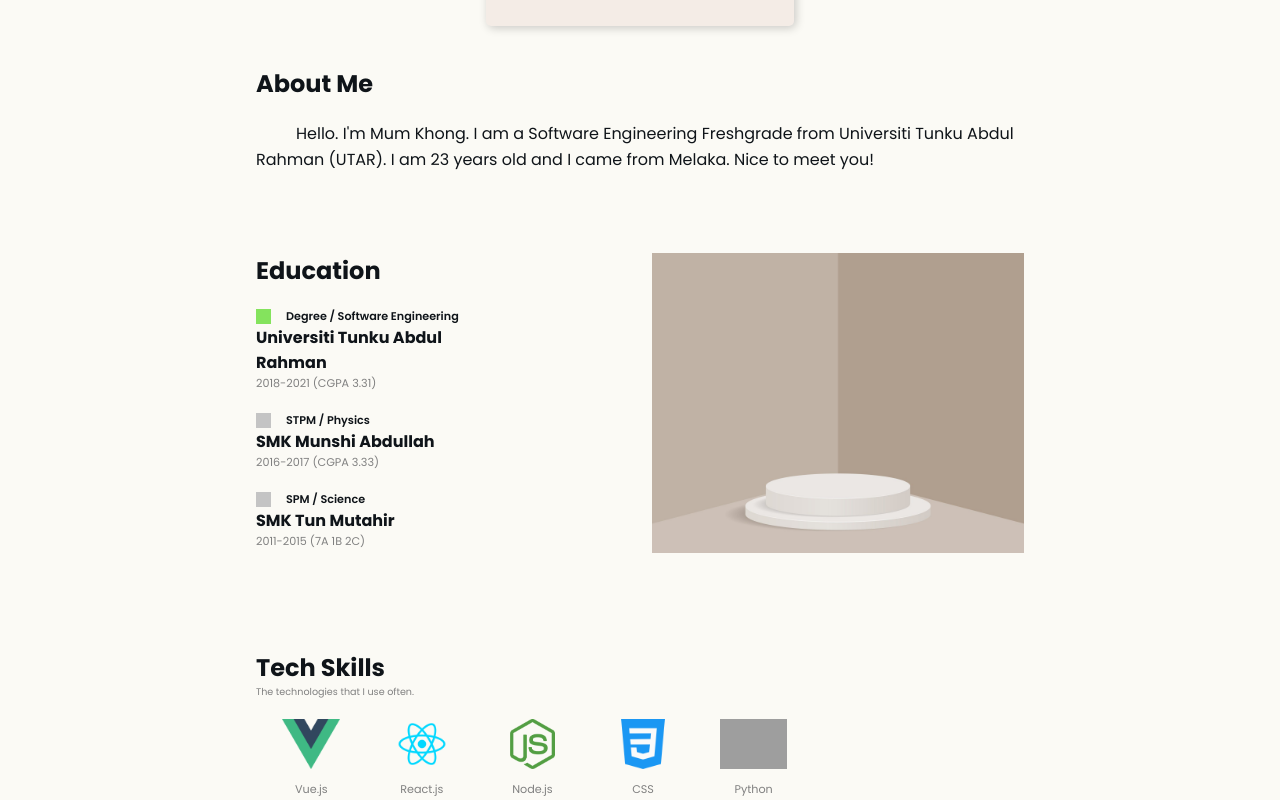
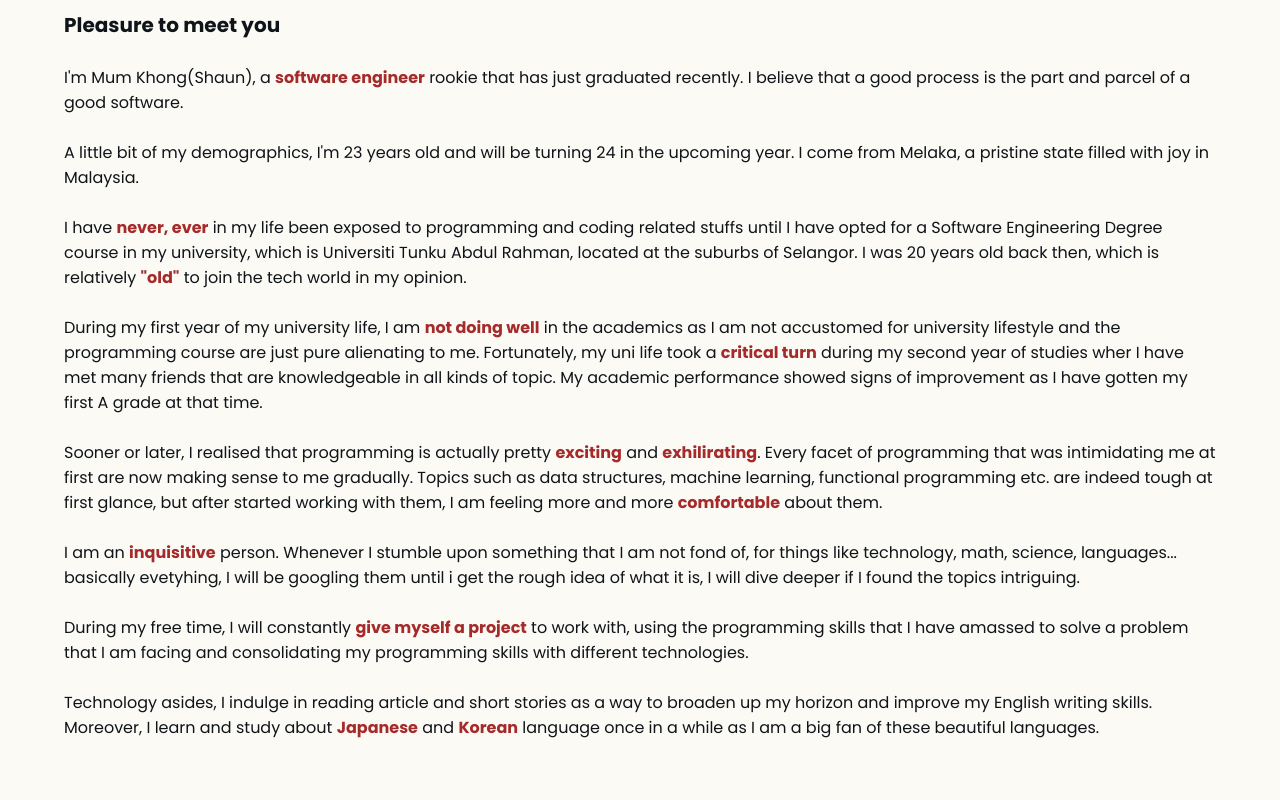
Before and after one commit to data-miner00/portfolio, a Nuxt app: page /profile in a window 1280 px wide. Shown: the part 440-1240 px from the top of the page. Built offline with nearby package versions, Linux system fonts and the light colour scheme; grey boxes are pictures that could not be loaded.

Commit message:
feat: Remodelled profile page

```diff
--- a/pages/profile.vue
+++ b/pages/profile.vue
@@ -1,87 +1,87 @@
 <template>
   <div class="profile">
-    <div class="name-card-wrap">
-      <div class="profile__name-card">
-        <div class="label">About Me</div>
-        <div class="profile__name-card__card">
-          <div class="profile__name-card__card__avatar">
-            <img src="~/assets/images/my-cute-photo.jpg" alt="my avatar" />
-          </div>
-          <div class="profile__name-card__card__name">
-            Chong Mum Khong<br />(Shaun)
-          </div>
-          <div class="divider"></div>
-          <div class="profile__name-card__card__pos">Software Engineer</div>
-        </div>
+    <div class="profile__left-section">
+      <div class="profile__left-section__avatar">
+        <img src="~/assets/images/podium.jpg" alt="my avatar" />
       </div>
     </div>
-    <section class="profile__about">
-      <div class="title">
-        <h1>About Me</h1>
+
+    <div class="profile__right-section">
+      <div class="profile__right-section__hello">
+        <h1>Pleasure to meet you</h1>
       </div>
-      <div class="profile__about__para content">
+      <div class="profile__right-section__content">
         <p>
-          Hello. I'm Mum Khong. I am a Software Engineering Freshgrade from
-          Universiti Tunku Abdul Rahman (UTAR). I am 23 years old and I came
-          from Melaka. Nice to meet you!
+          I'm Mum Khong(Shaun), a <span>software engineer</span> rookie that has
+          just graduated recently. I believe that a good process is the part and
+          parcel of a good software.
+        </p>
+        <p>
+          A little bit of my demographics, I'm 23 years old and will be turning
+          24 in the upcoming year. I come from Melaka, a pristine state filled
+          with joy in Malaysia.
+        </p>
+        <p>
+          I have <span>never, ever</span> in my life been exposed to programming
+          and coding related stuffs until I have opted for a Software
+          Engineering Degree course in my university, which is Universiti Tunku
+          Abdul Rahman, located at the suburbs of Selangor. I was 20 years old
+          back then, which is relatively <span>"old"</span> to join the tech
+          world in my opinion.
+        </p>
+        <p>
+          During my first year of my university life, I am
+          <span>not doing well</span> in the academics as I am not accustomed
+          for university lifestyle and the programming course are just pure
+          alienating to me. Fortunately, my uni life took a
+          <span>critical turn</span> during my second year of studies wher I
+          have met many friends that are knowledgeable in all kinds of topic. My
+          academic performance showed signs of improvement as I have gotten my
+          first A grade at that time.
+        </p>
+        <p>
+          Sooner or later, I realised that programming is actually pretty
+          <span>exciting</span> and <span>exhilirating</span>. Every facet of
+          programming that was intimidating me at first are now making sense to
+          me gradually. Topics such as data structures, machine learning,
+          functional programming etc. are indeed tough at first glance, but
+          after started working with them, I am feeling more and more
+          <span>comfortable</span> about them.
+        </p>
+        <p>
+          I am an <span>inquisitive</span> person. Whenever I stumble upon
+          something that I am not fond of, for things like technology, math,
+          science, languages... basically evetyhing, I will be googling them
+          until i get the rough idea of what it is, I will dive deeper if I
+          found the topics intriguing.
+        </p>
+        <p>
+          During my free time, I will constantly
+          <span>give myself a project</span> to work with, using the programming
+          skills that I have amassed to solve a problem that I am facing and
+          consolidating my programming skills with different technologies.
+        </p>
+        <p>
+          Technology asides, I indulge in reading article and short stories as a
+          way to broaden up my horizon and improve my English writing skills.
+          Moreover, I learn and study about <span>Japanese</span> and
+          <span>Korean</span> language once in a while as I am a big fan of
+          these beautiful languages.
         </p>
       </div>
-    </section>
-    <section class="profile__education">
-      <div class="wrap">
-        <div class="title">
-          <h1>Education</h1>
-        </div>
-
-        <div class="profile__education__content content">
-          <EduCard
-            v-for="(education, index) in educations"
-            :key="index"
-            :color="education.color"
-            :level="education.level"
-            :field="education.field"
-            :school="education.school"
-            :result="education.result"
-            :year="education.year"
-          />
-        </div>
+    </div>
+    <div class="profile__socials">
+      <div class="profile__socials__social">
+        <fa :icon="faFacebook" />
       </div>
-      <div class="profile__education__illus-img"></div>
-    </section>
-    <section class="profile__technical">
-      <div class="title">
-        <h1>Tech Skills</h1>
+      <div class="profile__socials__social">
+        <fa :icon="faGithub" />
       </div>
-      <div class="subtitle">The technologies that I use often.</div>
-      <div class="profile__technical__skills content">
-        <TechCard
-          v-for="(tech, index) in techs"
-          :key="index"
-          :name="tech.name"
-          :logoFile="tech.logoFile"
-        />
+      <div class="profile__socials__social">
+        <fa :icon="faLinkedin" />
       </div>
-    </section>
-    <section class="profile__goals">
-      <div class="title">
-        <h1>My Goals</h1>
-      </div>
-      <div class="profile__goals__goals content">
-        <p>
-          Being grateful to the amazing technologies built by wonderful
-          developers out there, I would like to contribute to open-source
-          projects when I am capable of as a way of repaying to the community.
-          It is a social responsibility.
-        </p>
-      </div>
-    </section>
-    <div class="profile__check-out">
-      <div class="profile__check-out__label">Checkout More of My Details!</div>
-      <div class="profile__check-out__actions">
-        <div class="profile__check-out__actions__btn btn--primary">Resume</div>
-        <div class="profile__check-out__actions__btn btn--secondary">
-          Projects
-        </div>
+      <div class="profile__socials__social">
+        <fa :icon="faTwitter" />
       </div>
     </div>
   </div>
@@ -89,13 +89,33 @@
 
 <script lang="ts">
 import Vue from 'vue'
+
+import {
+  faFacebook,
+  faGithub,
+  faLinkedin,
+  faTwitter,
+} from '@fortawesome/free-brands-svg-icons'
+
 export default Vue.extend({
   layout: 'detailPage',
   head: () => ({
-    title: 'Profile | Terrence',
+    title: 'Profile',
     meta: [],
   }),
   computed: {
+    faFacebook() {
+      return faFacebook
+    },
+    faGithub() {
+      return faGithub
+    },
+    faLinkedin() {
+      return faLinkedin
+    },
+    faTwitter() {
+      return faTwitter
+    },
     educations() {
       return [
         {
@@ -165,239 +185,57 @@ export default Vue.extend({
 </script>
 
 <style lang="sass" scoped>
-//
 .profile
-  padding: 20px 0 0
+  display: flex
+  flex-direction: column
+  padding: 50px 0
+  &__left-section
+    background: black
+    padding: 0 1%
 
-  section
-    margin-bottom: 40px
-    padding-left: calc(20px + 5%)
-    padding-right: 5%
+    &__avatar
+      width: 250px
+      height: 250px
+      overflow: hidden
+      border-radius: 50%
+      margin: 0 auto
+      img
+        width: 350px
+        object-fit: contain
+  &__right-section
+    padding: 50px 5%
+    &__hello
+      margin-bottom: 25px
+      h1
+        font-size: 1.25em
 
-  .content
-    margin-top: 20px
+    &__content
+      p
+        margin: 20px 0 25px
+        span
+          font-weight: bold
+          color: brown
 
-  .subtitle
-    color: gray
-    font-size: 0.6em
+  &__socials
+    display: flex
+    font-size: 1.65em
+    justify-content: space-between
+    width: 170px
+    margin: 0 auto
 
-  .name-card-wrap
-    padding: 0 5%
-  &__name-card
-    padding: 40px
-    text-align: center
-    background: #f4ece6
-    box-shadow: 2px 2px 10px rgba(0, 0, 0, 0.2)
-    border-radius: 5px
-    margin-bottom: 40px
-    .label
-      font-style: italic
-      font-size: 0.8em
-    &__card
-      margin-top: 20px
-      &__avatar
-        border-radius: 50%
-        height: 70px
-        width: 70px
-        margin: 0 auto
-        overflow: hidden
-        img
-          width: 70px
-
-      &__name
-        margin-top: 20px
-        font-weight: 700
-
-      .divider
-        width: 30%
-        height: 3px
-        margin: 30px auto
-        background: brown
-  &__about
-    &__para
-      // font-size: .85em
-      line-height: 1.625
-
-  &__technical
-    padding-right: calc(20px + 5%)
-    &__skills
-      display: grid
-      grid-template-columns: 50% 50%
-      row-gap: 20px
-  &__goals
-    &__goals
-      line-height: 1.625
-
-  &__check-out
-    background: #e6dace
-    padding: 50px
-    margin-bottom: 0
-    &__label
-      font-size: 1.5em
-      color: white
-
-    &__actions
-      display: flex
-      margin-top: 10px
-      &__btn
-        border-radius: 250px
-        padding: 6px 20px
-        &.btn--primary
-          background: brown
-          color: white
-        &.btn--secondary
-          // box-sizing: content-box
-          margin-left: 10px
-          background: #e6dace
-          border: 2px solid black
-
-@media screen and (min-width: 420px)
-  .profile
-    &__technical
-      &__skills
-        grid-template-columns: 33% 33% 33%
-
-@media screen and (min-width: 620px)
-  .profile
-    .name-card-wrap
-      padding: 0 30%
-
-    section
-      padding: 0 20%
-      margin-bottom: 80px
-
-    p
-      text-indent: 40px
-
-    &__check-out
-      padding: 60px 20%
-
-@media screen and (min-width: 960px)
-  .profile
-    .name-card-wrap
-      padding: 0 36%
-
-    // Adding an illustration image for education section
-    &__education
-      display: flex
-      .wrap
-        margin-right: 20%
-        width: fit-content
-      &__content
-
-        width: fit-content
-      &__illus-img
-        height: 250px
-        width: 300px
-        background-image: url(~assets/images/podium.jpg)
-        background-size: cover
-        background-repeat: no-repeat
-        background-position: center
-
-    &__technical
-      &__skills
-        grid-template-columns: repeat(5, 18%)
-
-    &__check-out
-      &__label
-        text-align: center
-      &__actions
-        width: fit-content
-        margin: 20px auto 0
-
-@media screen and (min-width: 1240px)
-  .profile
-    .name-card-wrap
-      padding: 0 38%
-
-    &__education
-      &__illus-img
-        width: 400px
-        height: 300px
-
-    &__technical
-      &__skills
-        width: 80%
-//   section
-//     margin-bottom: 50px
-
-//   &__label
-//     text-align: center
-//     font-size: 0.75em
-//     color: gray
-//   &__intro
-
-//     &__hi
-//       font-size: 3em
-//       font-weight: 700
-
-//     &__name
-//       span
-//         color: #BAA5FF
-//         font-weight: 600
-
-//     &__im
-//       margin-top: 50px
-//       font-size: 2.5em
-//       font-weight: 600
-//       text-align: right
-//     &__from
-//       text-align: right
-//       font-size: 0.8em
-//       span
-//         color: #0FA3B1
-
-//     &__ih
-//       margin-top: 50px
-//       font-size: 2.5em
-//       font-weight: 700
-//     &__studied
-//       font-size: .7em
+// .profile
+//   background: purple
+//   padding: 0 20%
+//   display: grid
+//   grid-template-columns: 35% 65%
+//   &__left-section
+//     background: black
+//     &__avatar
+//       width: 225px
+//       height: 225px
+//       overflow: hidden
+//       border-radius: 50%
 //       img
-//         width: 40px
-
-//       span
-
-        // font-weight: 500
-        // font-style: italic
-
-
-    // &__avatar-sec
-    //   margin-top: 100px
-    //   background: #B2967D
-    //   min-height: 200px
-    //   padding: 40px 20px
-    //   border-radius: 10px
-
-
-    //   &__label
-    //     color: #eee
-    //     text-align: center
-
-    //   &__avatar
-    //     width: 100px
-    //     height: 100px
-    //     border-radius: 50%
-    //     margin: 0 auto
-    //     overflow: hidden
-    //     img
-    //       width: 100px
-
-
-
-    // .label
-    //   color: #0fa3b1
-    //   font-weight: 800
-
-    // &__content
-
-
-    // &__avatar
-    //   width: fit-content
-    //   // border-radius: 250px
-    //   overflow: hidden
-    //   margin: 0 auto
-
-    //   &__img
-    //     width: 100px
+//         width: 300px
+//         object-fit: cover
 </style>
```
